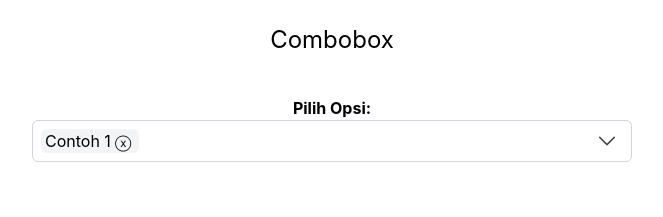
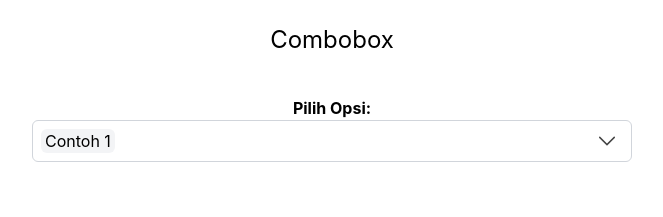
Before and after one commit to teknosains/Combobox, a React (Create React App) app: page / in a window 1280 px wide. Shown: the top 217 px of the page, without its empty margins (308-971 px from the left). Built offline with nearby package versions, Linux system fonts and the light colour scheme.

Commit message:
add single or miltiple select fitur

```diff
--- a/src/App.jsx
+++ b/src/App.jsx
@@ -14,7 +14,13 @@ function App() {
     <div className="App">
       <h4 className="text-2xl mt-6">Combobox</h4>
       <div className="flex flex-col items-center justify-center">
-        <Dropdown options={options} usePortal alwaysOpen clearAll={false} />
+        <Dropdown
+          options={options}
+          usePortal
+          alwaysOpen
+          clearAll={false}
+          multiSelect={false}
+        />
       </div>
     </div>
   );
--- a/src/Components/Dropdown.jsx
+++ b/src/Components/Dropdown.jsx
@@ -37,7 +37,11 @@ function getFilteredItems(options, selectedItems, inputValue) {
 }
 
 export default function Dropdown({
-  options, usePortal = false, alwaysOpen = false, clearAll = true,
+  options,
+  usePortal = false,
+  alwaysOpen = false,
+  clearAll = true,
+  multiSelect = true
 }) {
   const dropdownRef = React.useRef(null)
   const menuRef = React.useRef(null)
@@ -49,6 +53,8 @@ export default function Dropdown({
     () => getFilteredItems(options, selectedItems, inputValue),
     [selectedItems, inputValue],
   )
+
+  // by default its a multiple Selectetion
 
   const {
     getSelectedItemProps,
@@ -111,14 +117,18 @@ export default function Dropdown({
       switch (type) {
         case useCombobox.stateChangeTypes.InputKeyDownEnter:
         case useCombobox.stateChangeTypes.ItemClick:
-          setSelectedItems([...selectedItems, newSelectedItem])
+          // handle multi select or single select
+          if (multiSelect) {
+            setSelectedItems([...selectedItems, newSelectedItem])
+          } else {
+            setSelectedItems([newSelectedItem])
+          }
           setOpenDropdownWrapper(false)
           break
         case useCombobox.stateChangeTypes.InputChange:
           setInputValue(newInputValue)
           break
         case useCombobox.stateChangeTypes.InputBlur: {
-          console.log('masuk sini')
           // tutup dropdown state berbarengan dengan
           // downshift state
           if (!isOpen) {
@@ -249,6 +259,9 @@ export default function Dropdown({
               })}
             >
               {item}
+
+              {/** remove btn jika multiple select */}
+              {multiSelect && (
               <span
                 className="p-1 cursor-pointer"
                 onClick={(e) => {
@@ -258,6 +271,7 @@ export default function Dropdown({
               >
                 &#9447;
               </span>
+              )}
             </span>
           ))}
         </div>
```
Also changed, not shown: 2 other files (tests, documents, lock files or other folders).
